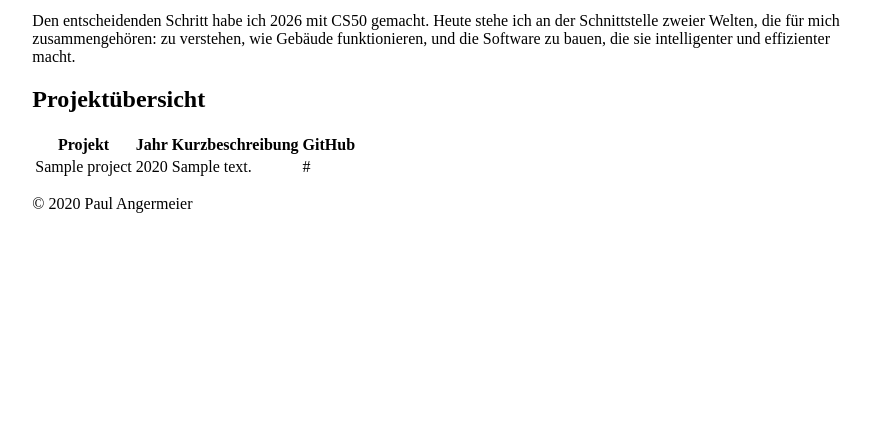
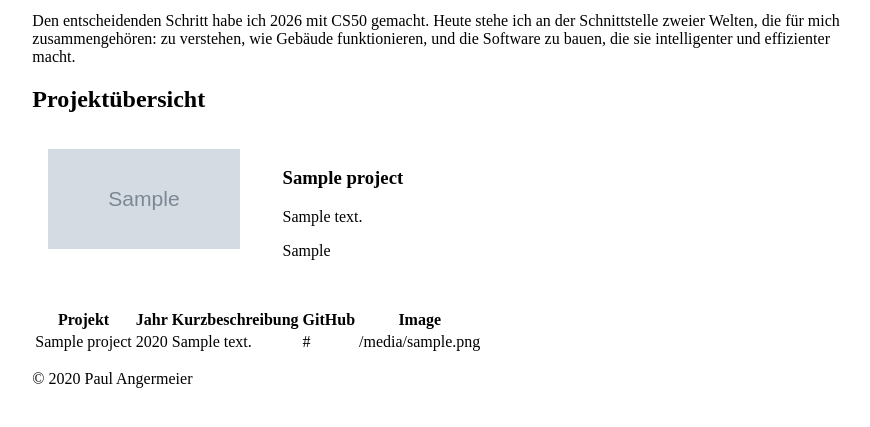
Before and after one commit to paulangermeier/portfolio, a Flask app: template templates/index.html in a window 1280 px wide. Shown: the part 275-702 px from the top of the page, without its empty margins (397-1267 px from the left). Run offline with Flask 3, Linux system fonts and the light colour scheme; the template is opened without the code that fills it: most values are stand-ins (such as "Sample title", 1, 10 or a date in 2020); grey boxes marked "Sample" are stand-in pictures.

Commit message:
Render featured projects as cards in index

```diff
--- a/seed.py
+++ b/seed.py
@@ -9,7 +9,7 @@ projects = [
         "long_description": "Das ist ein Test-Text für das Projekt XY für die long Description Zelle der etwas länger ist als die short Description Zelle meines seed.py Skripts.",
         "tech_stack": "Python, Flask, Jinja, SQL, HTML, CSS",
         "github_url": "www.github.de/projekt-xy",
-        "image_path": "portfolio/static/test.png",
+        "image_path": "images/test.png",
         "featured": 1
     },
     {
@@ -20,7 +20,7 @@ projects = [
         "long_description": "Das ist ein Test-Text für das Projekt Z für die long Description Zelle der etwas länger ist als die short Description Zelle meines seed.py Skripts.",
         "tech_stack": "Python, Flask, Jinja, SQL, HTML, CSS",
         "github_url": "www.github.de/projekt-z",
-        "image_path": "portfolio/static/test.png",
+        "image_path": "images/test.png",
         "featured": 0
     },
     {
@@ -31,7 +31,7 @@ projects = [
         "long_description": "Das ist ein Test-Text für das Projekt A für die long Description Zelle der etwas länger ist als die short Description Zelle meines seed.py Skripts.",
         "tech_stack": "Python, Flask, Jinja, SQL, HTML, CSS",
         "github_url": "www.github.de/projekt-A",
-        "image_path": "portfolio/static/test4.png",
+        "image_path": "images/test4.png",
         "featured": 1
     }
 
--- a/static/style.css
+++ b/static/style.css
@@ -1,3 +1,19 @@
+.card-image {
+    padding: 1rem;
+    width: 25%;
+}
+
+.card-image img {
+    object-fit: cover;
+    width: 100%;
+    height: 100px;
+}
+
+.card-description {
+    padding: 1rem;
+    width: 75%;
+}
+
 .nav-bar {
     list-style: none;
 }
@@ -5,6 +21,16 @@
 .page-grid {
     display: grid;
     grid-template-columns: 1fr 2fr;
+}
+
+.project-card {
+    display: flex;
+    gap: 10px;
+}
+
+.projects-container {
+    list-style-type: none;
+    padding: 0;
 }
 
 .social-icon {
--- a/templates/index.html
+++ b/templates/index.html
@@ -86,12 +86,31 @@ Paul Angermeier
         </section>
         <section id="projects">
             <h2>Projektübersicht</h2>
+            <div>
+                <ul class="projects-container">
+                    {% for project in rel_projects %}
+                    <li class="project-card">
+                        <div class="card-image">
+                            <img src="{{ url_for('static', filename=project['image_path']) }}">
+                        </div>
+                        <div class="card-description">
+                            <h3>{{ project['title'] }}</h3>
+                            <p>{{ project['short_description']}}</p>
+                            <p>{{ project['tech_stack'] }}</p>
+                        </div>
+                    </li>
+                    {% endfor %}
+                </ul>
+            </div>
+
+
             <table>
                 <tr>
                     <th>Projekt</th>
                     <th>Jahr</th>
                     <th>Kurzbeschreibung</th>
                     <th>GitHub</th>
+                    <th>Image</th>
                 </tr>
                 {% for project in rel_projects %}
                 <tr>
@@ -99,6 +118,7 @@ Paul Angermeier
                     <td>{{ project["year"] }}</td>
                     <td>{{ project["short_description"] }}</td>
                     <td>{{ project["github_url"] }}</td>
+                    <td>{{ project["image_path"] }}</td>
                 </tr>
                 {% endfor %}
             </table>
```
Also changed, not shown: static/images/test.png (added), static/images/test4.png (added).
